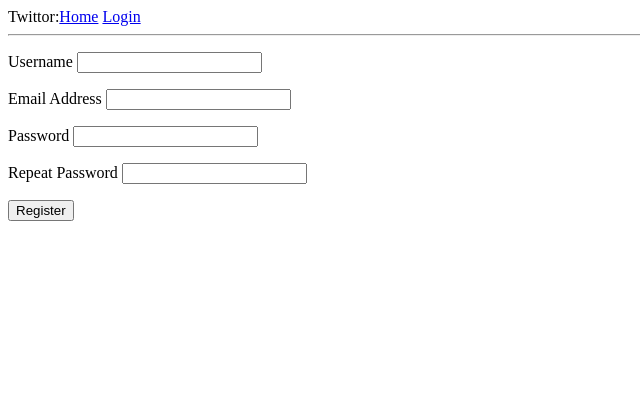
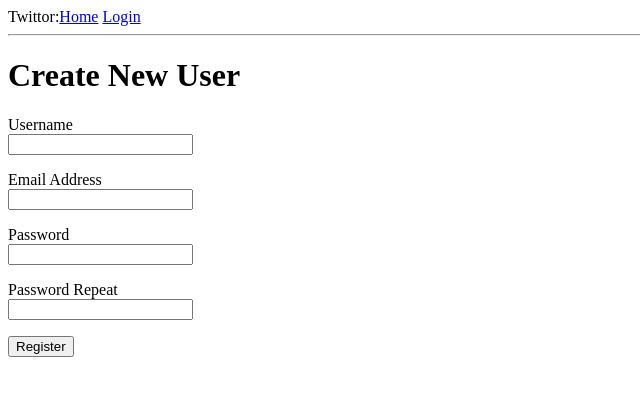
Before and after one commit to christu6899/twitter, a Flask app: page /register in a window 1280 px wide. Shown: the top 396 px of the page, without its empty margins (0-640 px from the left). Run offline with Flask 2, Linux system fonts and the light colour scheme.

Commit message:
version 0.5
Signed-off-by: christu6899 <worktu6899@gmail.com>

```diff
--- a/twittor/forms.py
+++ b/twittor/forms.py
@@ -1,7 +1,8 @@
+from curses.ascii import EM
 from flask_wtf import FlaskForm
 from wtforms import StringField, PasswordField, BooleanField, SubmitField
-from wtforms.validators import DataRequired
-
+from wtforms.validators import DataRequired,Email,EqualTo,ValidationError
+from twittor.models import User
 class LoginForm(FlaskForm):
     class Meta:
         csrf = False
@@ -9,3 +10,20 @@ class LoginForm(FlaskForm):
     password = PasswordField("Password",validators=[DataRequired()])
     remember_me = BooleanField("Remember Me")
     submit = SubmitField("Sign In")
+
+class RegisterForm(FlaskForm):
+    username = StringField("Username",validators=[DataRequired()])
+    email = StringField("Email Address", validators=[DataRequired(),Email()])
+    password = PasswordField("Password",validators=[DataRequired()])
+    password2 = PasswordField("Password Repeat",validators=[DataRequired(), EqualTo('password')])
+    submit = SubmitField("Register")
+
+    def validate_username(self,username):
+        user = User.query.filter_by(username=username.data).first()
+        if user is not None:
+            raise ValidationError('please use differnet username')
+
+    def validate_email(self,email):
+        user = User.query.filter_by(email=email.data).first()
+        if user is not None:
+            raise ValidationError('please use differnet email address')
--- a/twittor/route.py
+++ b/twittor/route.py
@@ -1,7 +1,8 @@
 from flask import render_template,redirect,url_for,request
 from flask_login import login_user, current_user,logout_user,login_required
-from twittor.forms import LoginForm
+from twittor.forms import LoginForm,RegisterForm
 from twittor.models import User,Tweet
+from twittor import db
 @login_required
 def index():
     name ={'username':current_user.username}
@@ -35,11 +36,20 @@ def login():
         if next_page:
             return redirect(next_page)
         return redirect(url_for('index'))
-    return render_template('login.html',title="Sign In", form = form)
+    return render_template('login.html',title="Login", form = form)
 
 def logout():
     logout_user()
     return redirect(url_for('login'))
 
 def register():
-    return render_template('register.html',title = 'Registration')
+    if current_user.is_authenticated:
+        return redirect(url_for('index'))
+    form = RegisterForm()
+    if form.validate_on_submit():
+        user = User(username=form.username.data,email=form.email.data)
+        user.set_password(form.password.data)
+        db.session.add(user)
+        db.session.commit()
+        return redirect(url_for('login'))
+    return render_template('register.html',title = 'Registration',form=form)
--- a/twittor/templates/register.html
+++ b/twittor/templates/register.html
@@ -1,27 +1,40 @@
 {% extends "base.html" %}
 
 {% block content %}
-
-    <form action="" method="post">
+<h1>Create New User</h1>
+<form action="" method="post">
+    {{ form.hidden_tag() }}
     <p>
-        <label for="">Username</label>
-        <input type="text" name="" id="">
+        {{ form.username.label }} <br>
+        {{ form.username() }} <br>
+        {% for error in form.username.errors %}
+        <span style="color:red;">[{{error}}]</span>
+        {% endfor %}
     </p>
     <p>
-        <label for="">Email Address</label>
-        <input type="email" name="" id="">
+        {{ form.email.label }} <br>
+        {{ form.email() }} <br>
+        {% for error in form.email.errors %}
+        <span style="color:red;">[{{error}}]</span>
+        {% endfor %}
     </p>
     <p>
-        <label for="">Password</label>
-        <input type="password" name="" id="">
+        {{ form.password.label }} <br>
+        {{ form.password() }} <br>
+        {% for error in form.password.errors %}
+        <span style="color:red;">[{{error}}]</span>
+        {% endfor %}
     </p>
     <p>
-        <label for="">Repeat Password</label>
-        <input type="password" name="" id="">
+        {{ form.password2.label }} <br>
+        {{ form.password2() }} <br>
+        {% for error in form.password2.errors %}
+        <span style="color:red;">[{{error}}]</span>
+        {% endfor %}
     </p>
     <p>
-        <input type="submit" value="Register">
+        {{ form.submit() }}
     </p>
-    </form>
+</form>
 
 {% endblock %}
```
Also changed, not shown: twittor/twittor.db.
